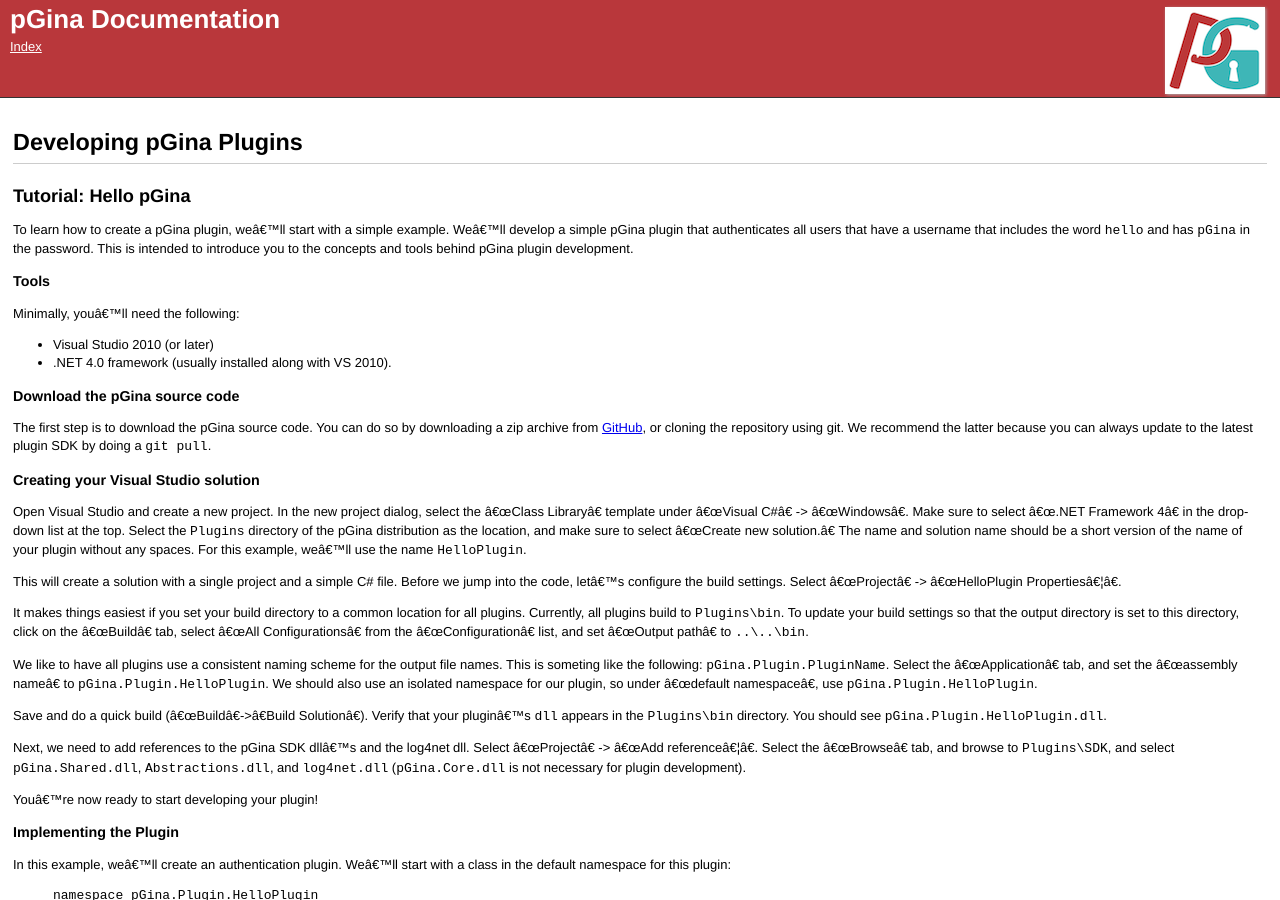
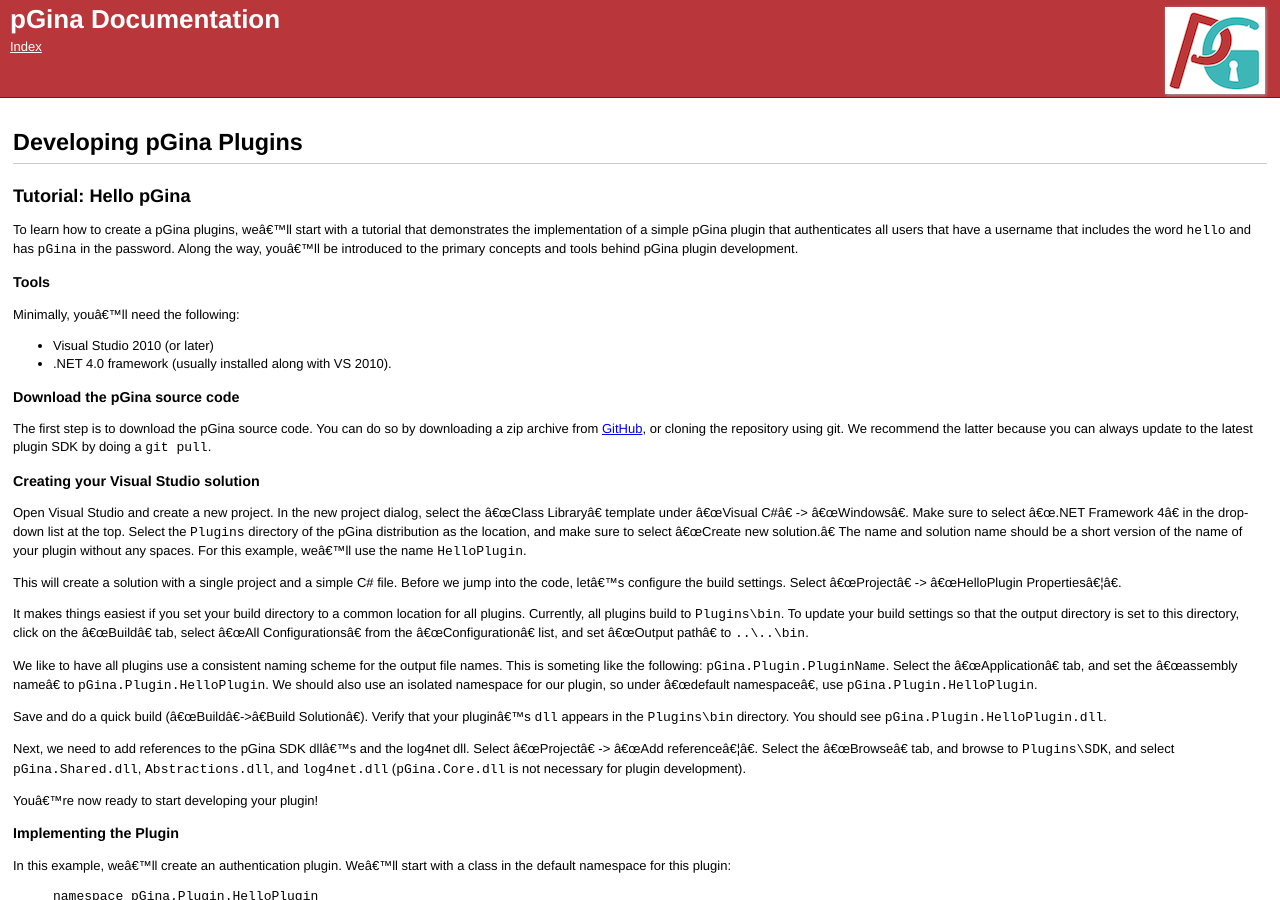
Before and after one commit to pgina/docs, a Jekyll site: the page built from plugins.md, in a window 1280 px wide and 900 px high. Built offline with Jekyll 4.4.1, drawn with Linux system fonts in a browser that asks for light colours; some of the changed text lies outside the part shown.

Commit message:
Minor fixes

```diff
--- a/plugins.md
+++ b/plugins.md
@@ -9,12 +9,11 @@
 Tutorial: Hello pGina
 ------------------------
 
-To learn how to create a pGina plugin, we'll start with a simple example.
-We'll develop a simple
+To learn how to create a pGina plugins, we'll start with a tutorial that
+demonstrates the implementation of a simple
 pGina plugin that authenticates all users that have a username that includes
-the word `hello` and has `pGina` in the password.  This is
-intended to introduce you to the concepts and tools behind pGina plugin
-development.
+the word `hello` and has `pGina` in the password.  Along the way, you'll be
+introduced to the primary concepts and tools behind pGina plugin development.
 
 ### Tools
 
@@ -153,7 +152,7 @@
 stage of a login.  The parameter, a `SessionProperties` object contains information
 about the user including the username and password.  For our plugin, we need to
 simply verify that the username contains the word `hello` and that the password
-is not empty.  If that is the case, we return a successful result, if not we
+contains `pGina`.  If that is the case, we return a successful result, if not we
 return failure.  We return the result in a `BooleanResult` object.
 
 {% highlight csharp %}
```
Also changed, not shown: other parts of plugins.md (+1 -1 lines).
